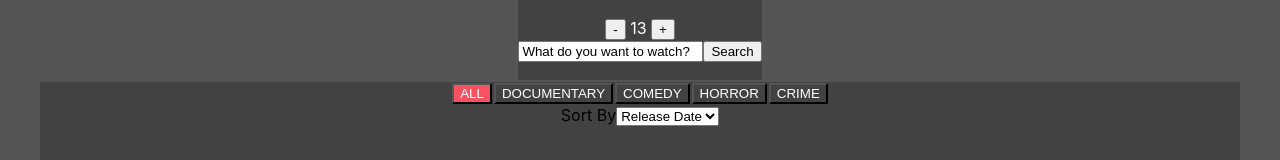
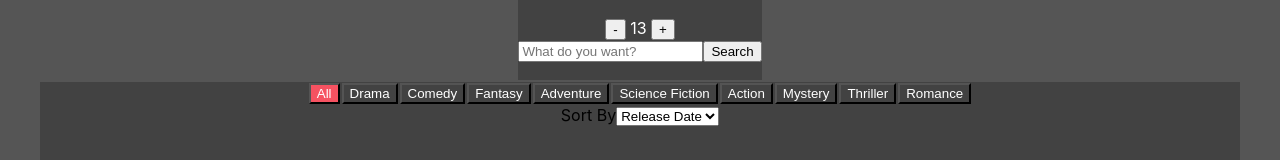
Before and after one commit to alex-lis-dev/react-mentoring-lis, a React (Create React App) app: page / in a window 1280 px wide. Shown: the top 160 px of the page. Built offline with nearby package versions, Linux system fonts and the light colour scheme.

Commit message:
implemented Search and GenreSelector actions

```diff
--- a/src/App.jsx
+++ b/src/App.jsx
@@ -1,4 +1,4 @@
-import React, { useState } from "react";
+import React, { useEffect, useState } from "react";
 import "./App.css";
 import Counter from "./components/Counter/Counter";
 import GenreSelector from "./components/GenreSelector/GenreSelector";
@@ -13,39 +13,71 @@ import sortOptions from "./helpers/sortOptions";
 
 function App() {
   const [selectedMovie, setSelectedMovie] = useState();
+  const [selectedGenre, setSelectedGenre] = useState("All");
   const [sortOption, setSortOption] = useState(sortOptions[0]);
-  const [orderedMovies, setOrderedMovies] = useState(mockedMoviesList.sort((a, b) =>
-    sortOption === sortOptions[0] ? dateComparer(a, b) : titleComparer(a, b)
-  ));
+  const [searchQuery, setSearchQuery] = useState("");
+
+  const [orderedMovies, setOrderedMovies] = useState(
+    mockedMoviesList.sort((a, b) =>
+      sortOption === sortOptions[0] ? dateComparer(a, b) : titleComparer(a, b)
+    )
+  );
 
   const handleSearch = (param) => {
-    alert(param);
+    setSearchQuery(param);
   };
 
   const handleGenre = (param) => {
-    alert(param);
+    setSelectedGenre(param);
   };
+
+  useEffect(() => {
+    let movies = mockedMoviesList;
+
+    if (searchQuery) {
+      movies = movies.filter((movie) =>
+        movie.title.toLowerCase().includes(searchQuery.toLowerCase())
+      );
+    }
+
+    if (selectedGenre) {
+      if (selectedGenre.toLowerCase() !== "All".toLowerCase())
+        movies = movies.filter((movie) =>
+          movie.genres
+            .map((genre) => genre.toLowerCase())
+            .includes(selectedGenre.toLowerCase())
+        );
+    }
+
+    movies = movies.sort((a, b) =>
+      sortOption === sortOptions[0] ? dateComparer(a, b) : titleComparer(a, b)
+    );
+
+    setOrderedMovies(movies);
+  }, [searchQuery, selectedGenre, sortOption]);
 
   const handleMovieClick = (param) => {
     setSelectedMovie(mockedMoviesList.find((movie) => movie.id === param));
   };
 
   const handleSortChange = (value) => {
-    const sortedItems = mockedMoviesList.sort((a, b) =>
-      sortOption === sortOptions[0] ? dateComparer(a, b) : titleComparer(a, b)
-    );
     setSortOption(value);
-    setOrderedMovies(sortedItems);
   };
 
-  const genres = ["ALL", "DOCUMENTARY", "COMEDY", "HORROR", "CRIME"];
+  const genres = [
+    "All",
+    ...new Set(
+      mockedMoviesList.reduce((acc, movie) => acc.concat(movie.genres), [])
+    ),
+  ];
 
   return (
     <div className="App">
       <header className="App-header">
         <Counter initialValue={13}></Counter>
         <Search
-          initialQuery="What do you want to watch?"
+          placeholder={"What do you want?"}
+          initialQuery={searchQuery}
           onSearch={handleSearch}
         ></Search>
 
--- a/src/components/Search/Search.jsx
+++ b/src/components/Search/Search.jsx
@@ -1,25 +1,26 @@
-import React, { useState } from "react";
+import React from "react";
 import PropTypes from "prop-types";
 
-const Search = ({ initialQuery = null, onSearch }) => {
-  const [query, setQuery] = useState(initialQuery);
+const Search = ({ initialQuery = null, placeholder, onSearch }) => {
+  //const [query, setQuery] = useState(initialQuery);
 
   const handleInputChange = (e) => {
-    setQuery(e.target.value);
+    //setQuery(e.target.value);
+    onSearch(e.target.value);
   };
 
   const handleSubmit = (e) => {
     e.preventDefault();
-    onSearch(query);
+    onSearch(initialQuery);
   };
 
   return (
     <form onSubmit={handleSubmit}>
       <input
         type="text"
-        value={query}
+        value={initialQuery}
         onChange={handleInputChange}
-        onKeyPress={handleSubmit}
+        placeholder={placeholder}
       />
       <button type="submit">Search</button>
     </form>
@@ -31,4 +32,5 @@ export default Search;
 Search.propTypes = {
   initialQuery: PropTypes.string,
   onSearch: PropTypes.func,
+  placeholder: PropTypes.string,
 };
```
Also changed, not shown: 1 other file (tests, documents, lock files or other folders).
